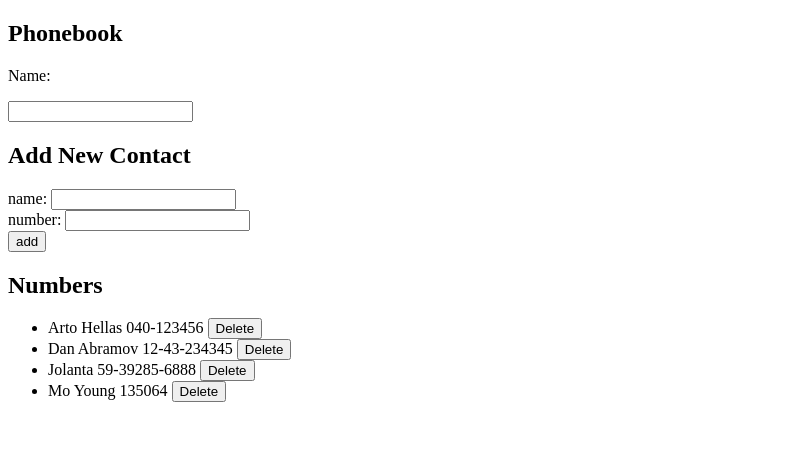
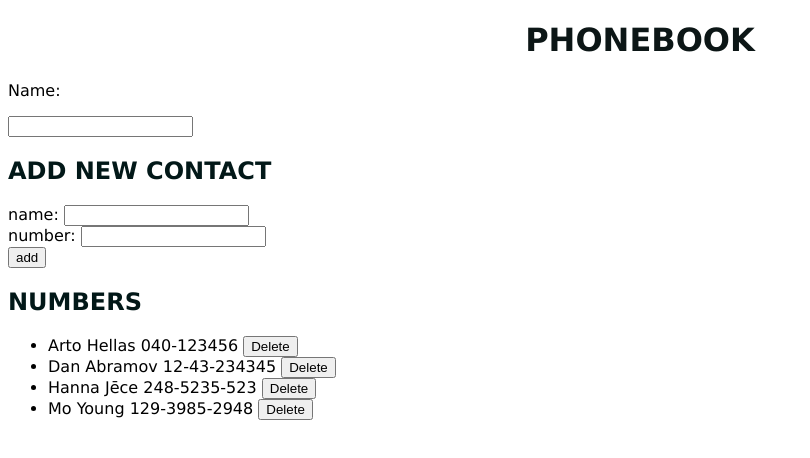
Before and after one commit to MadaraMO/FSO, a React (Create React App) app in the folder part2/phonebook/: page / in a window 1280 px wide. Shown: the top 458 px of the page, without its empty margins (0-810 px from the left). Built offline with nearby package versions, Linux system fonts and the light colour scheme; data requests are answered from the project's data file.

Commit message:
2.18.-2.19. notify number change

```diff
--- a/part2/phonebook/db.json
+++ b/part2/phonebook/db.json
@@ -11,14 +11,14 @@
       "id": 3
     },
     {
-      "name": "Jolanta",
-      "number": "59-39285-6888",
-      "id": 5
+      "name": "Hanna Jēce",
+      "number": "248-5235-523",
+      "id": 33
     },
     {
       "name": "Mo Young",
-      "number": "135064",
-      "id": 11
+      "number": "129-3985-2948",
+      "id": 37
     }
   ]
 }
--- a/part2/phonebook/src/App.js
+++ b/part2/phonebook/src/App.js
@@ -3,16 +3,27 @@ import Persons from './components/Persons'
 import Filter from './components/Filter'
 import PersonForm from './components/PersonForm'
 import personService from './services/persons'
+import './index.css'
 
+const Notification = ({ message }) => {
+    if (message === null) {
+        return null
+    }
 
+    return (
+        <div className="error">
+            {message}
+        </div>
+    )
+}
 
 const App = () => {
     const [persons, setPersons] = useState([])
-
     const [newName, setNewName] = useState('')
     const [newNumber, setNewNumber] = useState('')
     const [searchName, setSearchName] = useState('')
     const [showAll, setShowAll] = useState(true)
+    const [errorMessage, setErrorMessage] = useState(null)
 
     useEffect(() => {
         personService
@@ -28,37 +39,55 @@ const App = () => {
 
     const addContact = (e) => {
         e.preventDefault()
-        const person = persons.find((p) => p.name === newName)
-        const confirmation = window.confirm(`${newName} is already added to phonebook. Replace numbers?`)
 
         const newObject = {
             name: newName,
             number: newNumber
         }
 
-        personService
-            .create(newObject)
-            .then(returnedPerson => {
-                setPersons(persons.concat(returnedPerson))
-                setNewName('')
-                setNewNumber('')
-            })
+        const person = persons.find(p => p.name === newName)
 
-
-        if (confirmation) {
+        if (persons.some(person => person.name === newName)) {
+            window.confirm(`${newName} is already added to phonebook. Replace numbers?`)
             const updatedPerson = { ...person, number: newNumber }
 
-//         if (persons.some(person => person.name === newName)) {
-    //             window.confirm(`${persons.name} is already added to phonebook. Replace numbers?`)
             personService
-                .update(person.id, updatedPerson)
+                .update(updatedPerson.id, updatedPerson)
+                .then(
+                    setPersons(persons.map(p => p.id !== updatedPerson.id ? p : updatedPerson)),
+                    setNewName(''),
+                    setNewNumber('')
+                )
+                .catch(
+                    setErrorMessage(`${newName}'s number is replaced.`),
+                    setTimeout(() => {
+                        setErrorMessage(null)
+                    }, 5000)
+                )
+        } else {
+
+            personService
+                .create(newObject)
                 .then(returnedPerson => {
-                    setPersons(persons.map((p) => (p.id !== persons.id ? p : returnedPerson)))
+                    setPersons(persons.concat(returnedPerson))
+                    setNewName('')
                     setNewNumber('')
                 })
         }
     }
 
+    const removePerson = (id) => {
+
+        const person = persons.find(p => p.id === id)
+        window.confirm(`Delete ${person.name}?`)
+
+        personService
+            .remove(id)
+            .then(
+                setPersons(persons.filter(p => p.id !== id))
+                // laukums filtra inputā nenotīrās
+            )
+    }
 
     const personsToShow = showAll
         ? persons
@@ -79,25 +108,14 @@ const App = () => {
     const handleSearchName = (e) => {
         setSearchName(e.target.value)
         setShowAll(false)
+        // laukums filtra inputā nenotīrās
     }
 
-
-    const removePerson = (id) => {
-
-        const person = persons.find(p => p.id === id)
-        window.confirm(`Delete ${person.name}?`)
-
-        personService
-            .remove(id)
-            .then(
-                setPersons(persons.filter((p) => p.id !== id))
-            )
-    }
 
 
     return (
         <>
-            <h2>Phonebook</h2>
+            <h1>Phonebook</h1>
             <Filter
                 handleSearchName={handleSearchName} />
             <h2>Add New Contact</h2>
@@ -107,10 +125,12 @@ const App = () => {
                 newNumber={newNumber}
                 handleNameChange={handleNameChange}
                 handleNumberChange={handleNumberChange} />
+            <Notification message={errorMessage} />
             <h2>Numbers</h2>
             <Persons
                 persons={personsToShow}
                 removePerson={removePerson} />
+
         </>
     )
 }
--- /dev/null
+++ b/part2/phonebook/src/index.css
@@ -0,0 +1,25 @@
+body {
+  font-family: "Lucida Sans", "Lucida Sans Regular", "Lucida Grande",
+    "Lucida Sans Unicode", Geneva, Verdana, sans-serif;
+}
+
+h1 {
+  color: #0c1616;
+  text-transform: uppercase;
+  text-align: center;
+}
+
+h2 {
+  color: #021818;
+  text-transform: uppercase;
+}
+
+.error {
+  color: rgb(41, 163, 17);
+  background: rgb(240, 238, 238);
+  font-size: 20px;
+  border-style: solid;
+  border-radius: 5px;
+  padding: 10px;
+  margin-bottom: 10px;
+}
--- a/part2/phonebook/src/services/persons.js
+++ b/part2/phonebook/src/services/persons.js
@@ -13,7 +13,7 @@ const create = newObject => {
 }
 
 const update = (id, newObject) => {
-    const request = axios.delete(`${baseUrl}/${id}`, newObject)
+    const request = axios.put(`${baseUrl}/${id}`, newObject)
     return request.then(response => response.data)
 }
 
```
